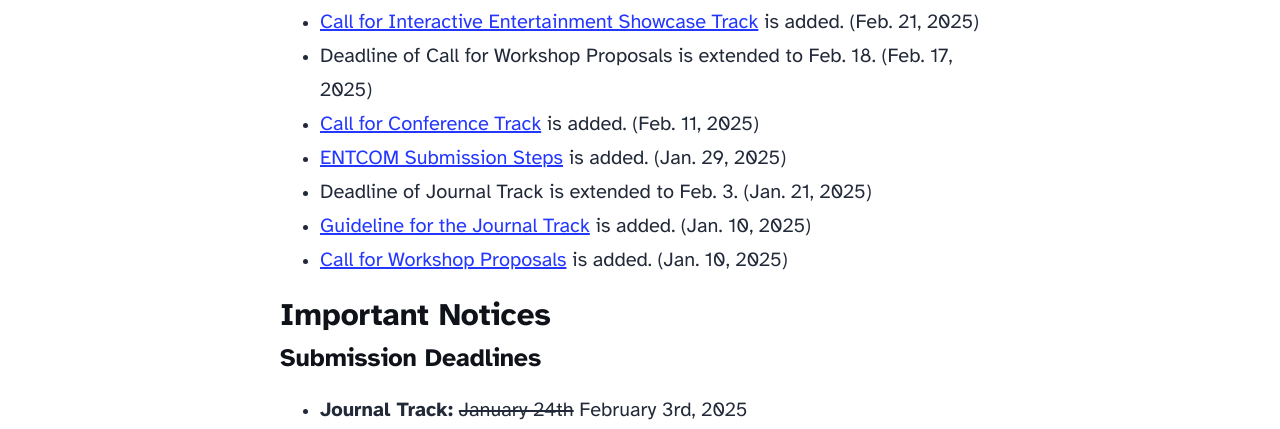
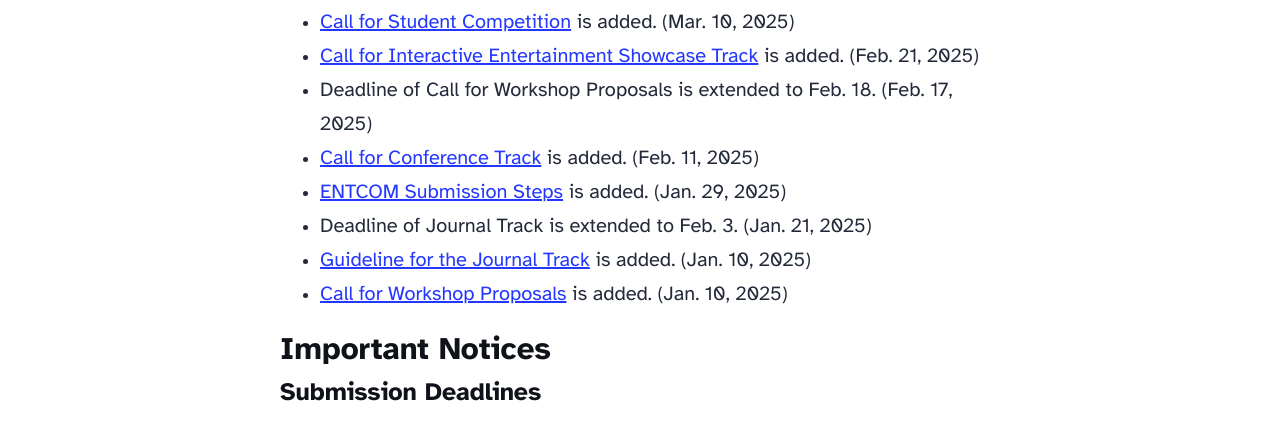
Before and after one commit to matsumur/icec2025, an Astro site: page / in a window 1280 px wide. Shown: the part 671-1100 px from the top of the page. Built offline with nearby package versions, Linux system fonts and the light colour scheme; Astro itself is replaced by a stand-in of ours.

Commit message:
add link to cfp-sc

```diff
--- a/src/pages/index.astro
+++ b/src/pages/index.astro
@@ -18,6 +18,7 @@
 
 			<h4>News</h4>
 			<ul>
+				<li><a href="./cfp-sc/">Call for Student Competition</a> is added. (Mar. 10, 2025)</li>
 				<li><a href="./cfp-ie/">Call for Interactive Entertainment Showcase Track</a> is added. (Feb. 21, 2025)</li>
 				<li>Deadline of Call for Workshop Proposals is extended to Feb. 18. (Feb. 17, 2025) </li>
 				<li><a href="./cfp-conference/">Call for Conference Track</a> is added. (Feb. 11, 2025)</li>
```
